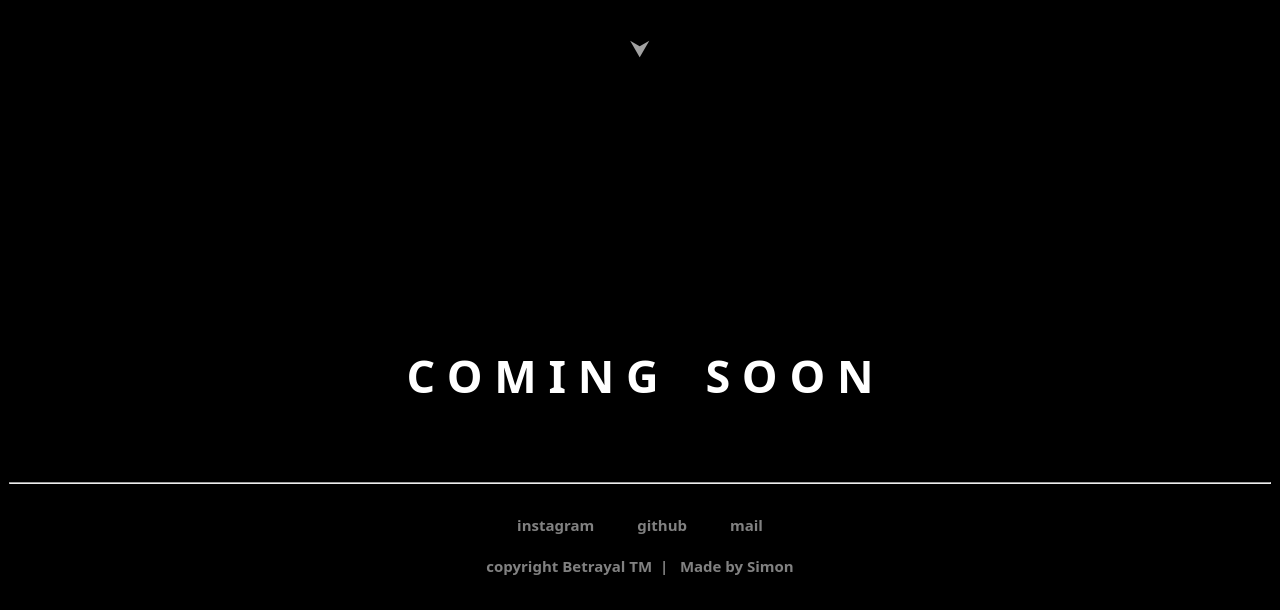
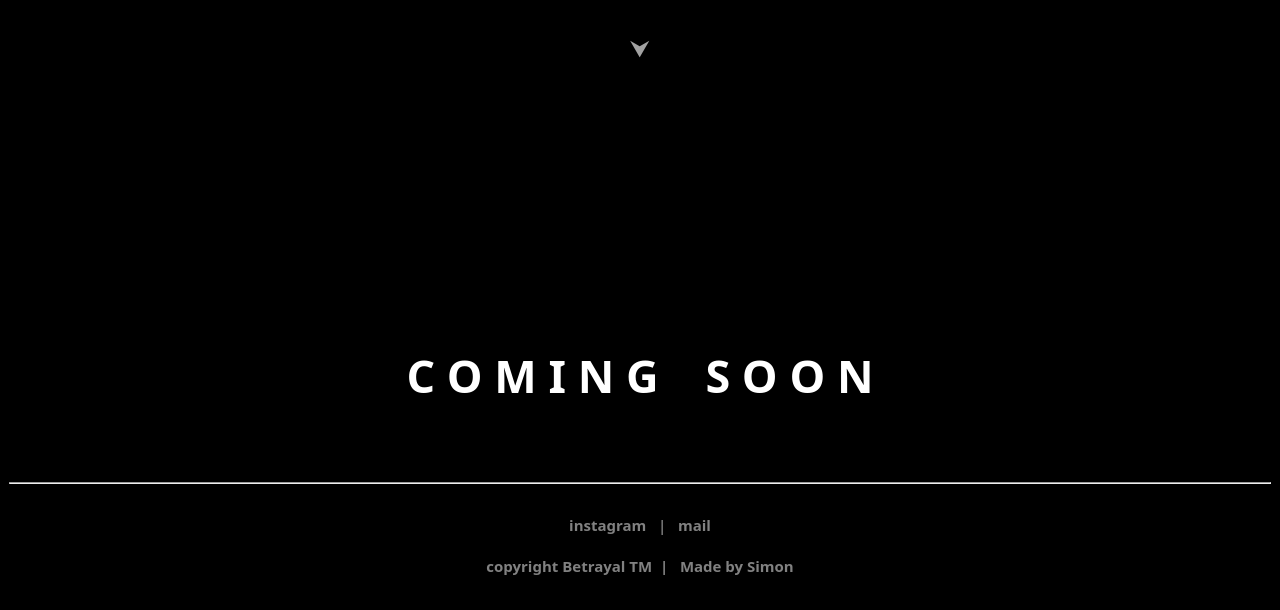
Before and after one commit to slaxeea/betrayal_website, a plain HTML site: page index.html in a window 1280 px wide. Shown: the part 589-1199 px from the top of the page. Drawn offline with Linux system fonts and the light colour scheme.

Commit message:
replaced github

```diff
--- a/index.html
+++ b/index.html
@@ -62,19 +62,7 @@
             </h5>
           </a>
             <p class="inline">
-              &nbsp;&nbsp;&nbsp;&nbsp;&nbsp;&nbsp;&nbsp;&nbsp;&nbsp;
-            </p>
-          </a>
-          <a
-          href="https://Github.com/slaxeea"
-          class="link"
-          target="_blank">
-            <h5 class="inline">
-              github
-            </h5>
-          </a>
-            <p class="inline">
-              &nbsp;&nbsp;&nbsp;&nbsp;&nbsp;&nbsp;&nbsp;&nbsp;&nbsp;
+              &nbsp; | &nbsp;
             </p>
           </a>
           <a class="link" href="mailto:btrylclothing@hotmail.com">
```
Also changed, not shown: about.html (+2 -13 lines), collections.html (+1 -13 lines).
